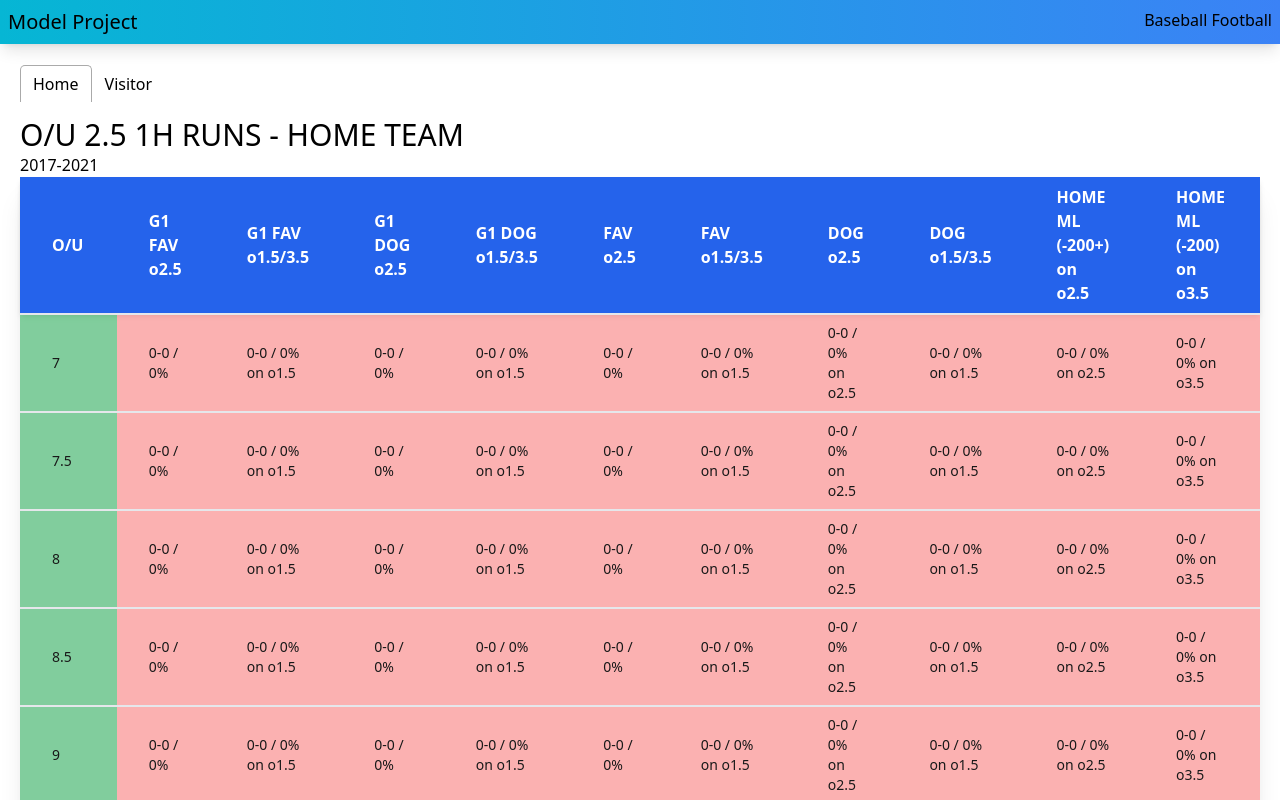
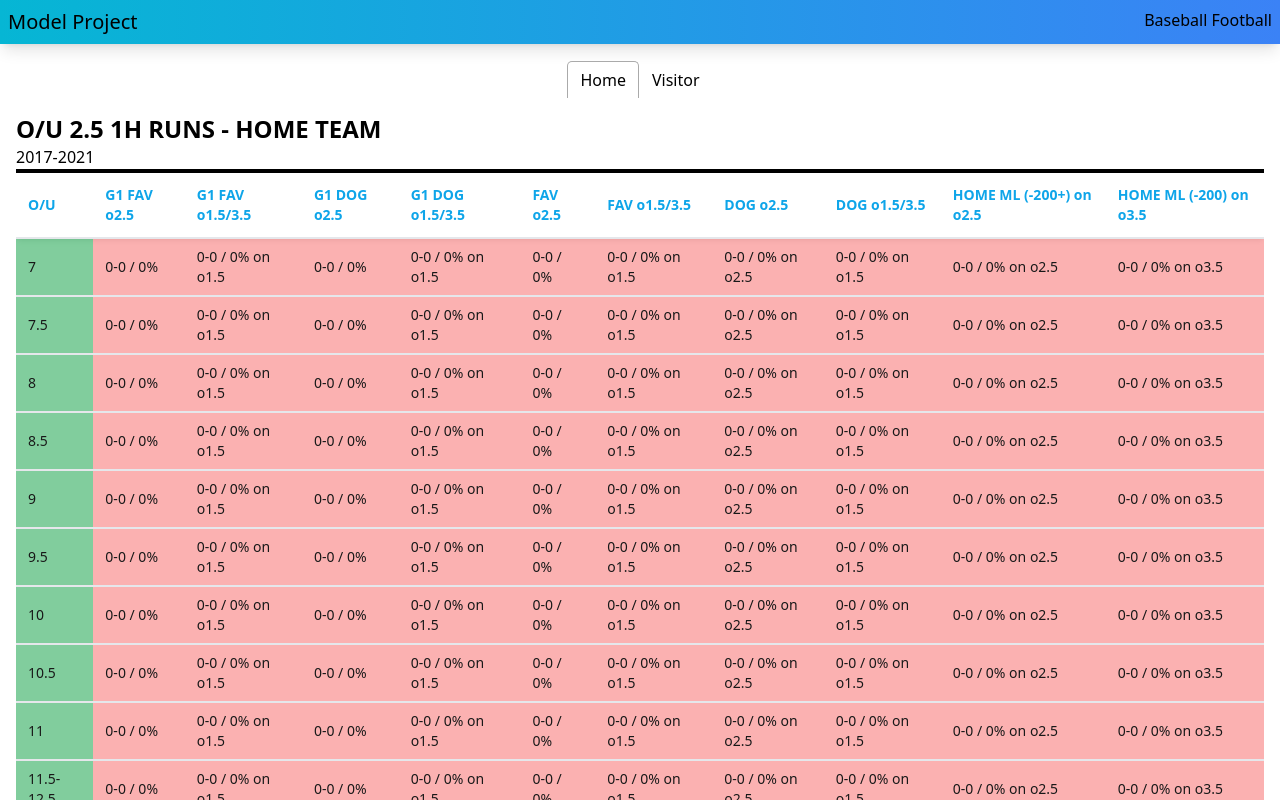
Before and after one commit to devin-gar47/model-portal, a Next.js app: page / in a window 1280 px wide. Shown: the top 800 px of the page. Built offline with nearby package versions, Linux system fonts and the light colour scheme.

Commit message:
fixed table styling

```diff
--- a/src/components/App.tsx
+++ b/src/components/App.tsx
@@ -74,9 +74,9 @@ const App: React.FC = () => {
             </nav>
             {/* <SideNav /> */}
 
-            <div className="flex flex-col items-center w-screen p-5">
-                <Tabs>
-                    <TabList className="w-full">
+            <div className="flex flex-col items-center justify-center p-4">
+                <Tabs className="w-full flex flex-col items-center">
+                    <TabList className="w-full flex justify-center">
                         <Tab>Home</Tab>
                         <Tab>Visitor</Tab>
                     </TabList>
--- a/src/components/SportsTable.tsx
+++ b/src/components/SportsTable.tsx
@@ -40,11 +40,11 @@ const SportsTable: React.FC<Props> = ({ columns, data, tableName, timeline }) =>
     })
 
     return (
-        <div className="my-4">
-            <h3 className="text-3xl">{renderTableName(tableName)}</h3>
-            <p className="text-base">{timeline}</p>
-            <table {...getTableProps()} className="border-white shadow-xl bg-white">
-                <thead className="bg-blue-600 text-white shadow-md">
+        <div className="my-4 flex flex-col items-center">
+            <h3 className="text-left font-semibold text-2xl w-0 min-w-full">{renderTableName(tableName)}</h3>
+            <p className="text-left w-0 min-w-full text-base">{timeline}</p>
+            <table {...getTableProps()} className="inline-block overflow-x-auto border-t-4 border-b-4 border-black">
+                <thead className="bg-white text-sky-500 text-sm shadow-md">
                     {
                         // Loop over the header rows
                         headerGroups.map(
@@ -55,7 +55,7 @@ const SportsTable: React.FC<Props> = ({ columns, data, tableName, timeline }) =>
                                 headers: any[]
                             }) => (
                                 // Apply the header row props
-                                <tr {...headerGroup.getHeaderGroupProps()} className="text-left border-b-2">
+                                <tr {...headerGroup.getHeaderGroupProps()} className="border-b-2">
                                     {
                                         // Loop over the headers in each row
                                         headerGroup.headers.map(
@@ -74,7 +74,7 @@ const SportsTable: React.FC<Props> = ({ columns, data, tableName, timeline }) =>
                                                     | undefined
                                             }) => (
                                                 // Apply the header cell props
-                                                <th {...column.getHeaderProps()} className="px-8 py-2">
+                                                <th {...column.getHeaderProps()} className="text-left p-3">
                                                     {
                                                         // Render the header
                                                         column.render('Header')
@@ -118,7 +118,7 @@ const SportsTable: React.FC<Props> = ({ columns, data, tableName, timeline }) =>
                                                 return (
                                                     <td
                                                         {...cell.getCellProps()}
-                                                        className={`px-8 py-2 text-sm max-w-max`}
+                                                        className="px-3 py-2 text-sm"
                                                         style={{
                                                             backgroundColor: `rgba(${getCellBackgroundColor(
                                                                 cell
--- a/src/components/table/ReadValue.tsx
+++ b/src/components/table/ReadValue.tsx
@@ -7,7 +7,7 @@ interface IReadValueProps {
 
 const ReadValue: React.FC<IReadValueProps> = ({ value, setIsEditModeActive }) => {
     return (
-        <p data-testid="read-only-cell-value w" onClick={() => setIsEditModeActive(true)}>
+        <p data-testid="read-only-cell-value" className="w-fit" onClick={() => setIsEditModeActive(true)}>
             {value}
         </p>
     )
```
